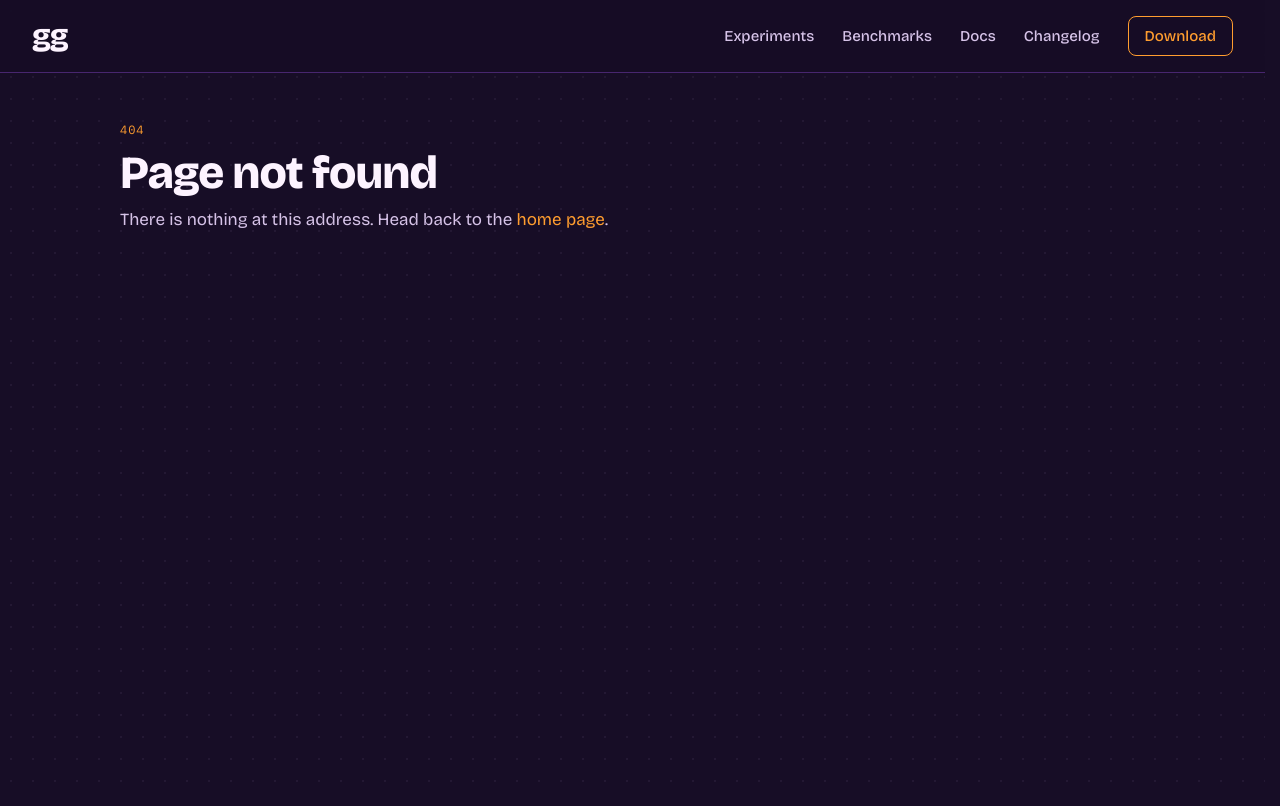
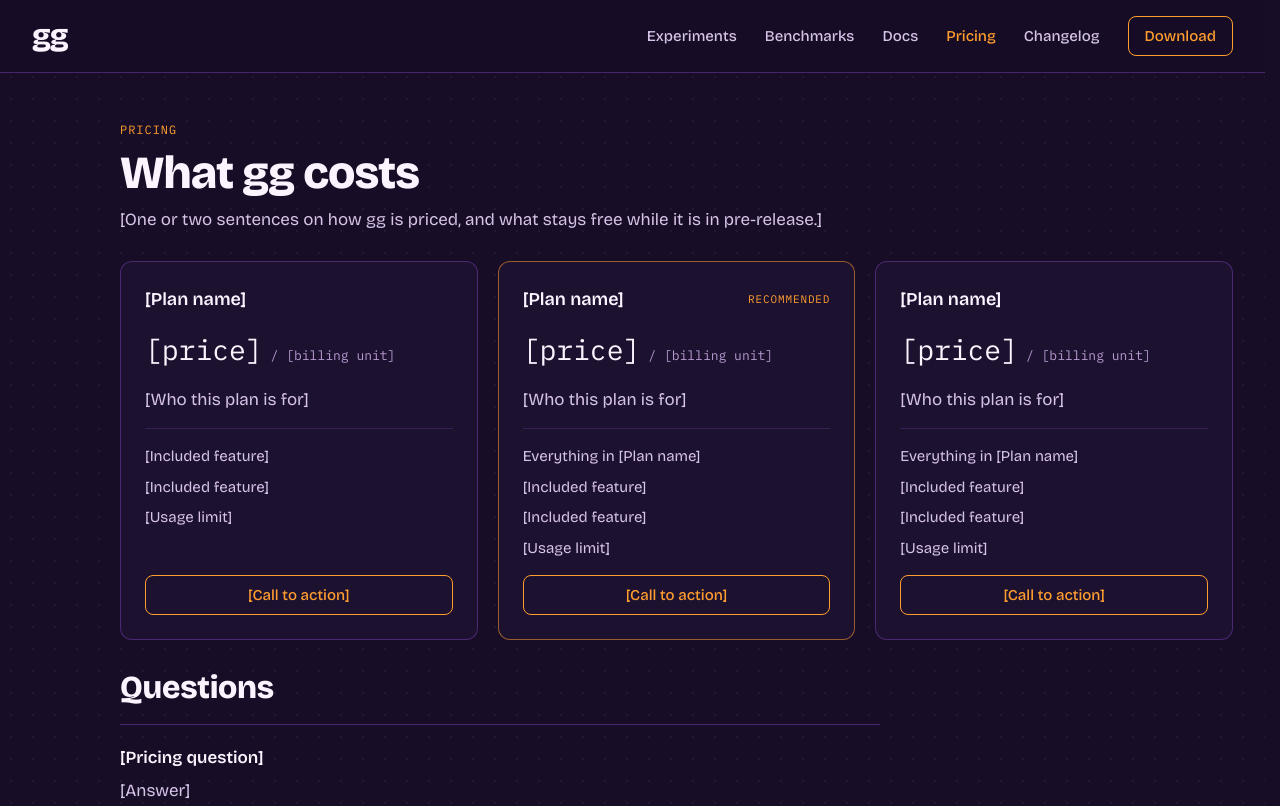
Before and after one commit to TheClockwyrks/gg.rocks, a React (Vite) app in the folder apps/web/: page /pricing in a window 1280 px wide. Before the commit this address had no page. Shown: the top 806 px of the page. Built offline with nearby package versions, Linux system fonts and the light colour scheme.

Commit message:
feat(pricing): add pricing page and landing node
Add a Pricing tab, placeholder page and landing network node, and
remove the 'ships →' tag from the landing page.

```diff
--- a/apps/web/src/App.tsx
+++ b/apps/web/src/App.tsx
@@ -9,6 +9,7 @@ import { Changelog } from "@/pages/Changelog/Changelog";
 import { ComingSoon, NotFound } from "@/pages/ComingSoon/ComingSoon";
 import { Experiments } from "@/pages/Experiments/Experiments";
 import { Landing } from "@/pages/Landing/Landing";
+import { Pricing } from "@/pages/Pricing/Pricing";
 import { WriteUp } from "@/pages/WriteUp/WriteUp";
 
 function Root() {
@@ -30,6 +31,7 @@ const router = createBrowserRouter([
 				children: [
 					{ path: "/experiments", element: <Experiments /> },
 					{ path: "/experiments/:slug", element: <WriteUp /> },
+					{ path: "/pricing", element: <Pricing /> },
 					{ path: "/changelog", element: <Changelog /> },
 					{ path: "/benchmarks", element: <ComingSoon section="benchmarks" /> },
 					{ path: "/docs", element: <ComingSoon section="docs" /> },
--- /dev/null
+++ b/apps/web/src/data/pricing.ts
@@ -0,0 +1,58 @@
+export interface Plan {
+	id: string;
+	name: string;
+	price: string;
+	/** What the price is charged per, e.g. a seat or a month. */
+	unit: string;
+	summary: string;
+	features: string[];
+	/** Label of the plan's call to action. */
+	action: string;
+	/** Marks the plan the page steers people towards. */
+	featured?: boolean;
+}
+
+export interface PricingQuestion {
+	question: string;
+	answer: string;
+}
+
+const features = ["[Included feature]", "[Included feature]", "[Usage limit]"];
+
+// Placeholder content until real pricing is decided.
+export const plans: Plan[] = [
+	{
+		id: "plan-1",
+		name: "[Plan name]",
+		price: "[price]",
+		unit: "[billing unit]",
+		summary: "[Who this plan is for]",
+		features,
+		action: "[Call to action]",
+	},
+	{
+		id: "plan-2",
+		name: "[Plan name]",
+		price: "[price]",
+		unit: "[billing unit]",
+		summary: "[Who this plan is for]",
+		features: ["Everything in [Plan name]", ...features],
+		action: "[Call to action]",
+		featured: true,
+	},
+	{
+		id: "plan-3",
+		name: "[Plan name]",
+		price: "[price]",
+		unit: "[billing unit]",
+		summary: "[Who this plan is for]",
+		features: ["Everything in [Plan name]", ...features],
+		action: "[Call to action]",
+	},
+];
+
+export const pricingQuestions: PricingQuestion[] = [
+	{ question: "[Pricing question]", answer: "[Answer]" },
+	{ question: "[Pricing question]", answer: "[Answer]" },
+	{ question: "[Pricing question]", answer: "[Answer]" },
+];
--- a/apps/web/src/data/site.ts
+++ b/apps/web/src/data/site.ts
@@ -1,5 +1,10 @@
 export type SectionId =
-	"experiments" | "benchmarks" | "docs" | "changelog" | "download";
+	| "experiments"
+	| "benchmarks"
+	| "docs"
+	| "pricing"
+	| "changelog"
+	| "download";
 
 export interface Section {
 	id: SectionId;
@@ -15,6 +20,7 @@ export const sections: Record<SectionId, Section> = {
 	},
 	benchmarks: { id: "benchmarks", label: "Benchmarks", path: "/benchmarks" },
 	docs: { id: "docs", label: "Docs", path: "/docs" },
+	pricing: { id: "pricing", label: "Pricing", path: "/pricing" },
 	changelog: { id: "changelog", label: "Changelog", path: "/changelog" },
 	download: { id: "download", label: "Download", path: "/download" },
 };
@@ -24,6 +30,7 @@ export const headerNav: SectionId[] = [
 	"experiments",
 	"benchmarks",
 	"docs",
+	"pricing",
 	"changelog",
 ];
 
@@ -33,5 +40,6 @@ export const railNav: SectionId[] = [
 	"experiments",
 	"changelog",
 	"download",
+	"pricing",
 	"docs",
 ];
--- a/apps/web/src/pages/Landing/Landing.tsx
+++ b/apps/web/src/pages/Landing/Landing.tsx
@@ -37,6 +37,7 @@ const nodeCopy: Record<SectionId, NodeCopy> = {
 			short: "gg [version] · pre-release",
 		},
 	},
+	pricing: { primary: false },
 	changelog: { primary: false },
 	docs: { primary: false },
 };
@@ -136,25 +137,6 @@ export function Landing() {
 				})}
 			</nav>
 
-			{layout.tag && (
-				<span
-					className={cx(
-						styles.tag,
-						active !== null &&
-							!layout.tag.serves.includes(active) &&
-							styles.dimmed,
-					)}
-					style={
-						{
-							...position(layout, layout.tag.at),
-							"--delay": `${layout.settled}ms`,
-						} as CSSProperties
-					}
-				>
-					<span className={styles.tagText}>{layout.tag.text}</span>
-				</span>
-			)}
-
 			<p className={styles.footnote}>
 				Results come from The Test Cabinet runs. Its methodology is open source.
 			</p>
--- a/apps/web/src/pages/Landing/Network.tsx
+++ b/apps/web/src/pages/Landing/Network.tsx
@@ -15,7 +15,11 @@ const PRIMARY_MARKER_SIZE = 14;
 const SECONDARY_MARKER_SIZE = 10;
 
 /** Sections drawn with the smaller marker. */
-const secondary: ReadonlySet<SectionId> = new Set(["changelog", "docs"]);
+const secondary: ReadonlySet<SectionId> = new Set([
+	"changelog",
+	"docs",
+	"pricing",
+]);
 
 function timing({ delay, duration }: NetStroke): CSSProperties {
 	return {
--- a/apps/web/src/pages/Landing/layouts.ts
+++ b/apps/web/src/pages/Landing/layouts.ts
@@ -27,12 +27,6 @@ export interface NetNode {
 	serves: SectionId[];
 }
 
-export interface NetTag {
-	text: string;
-	at: Point;
-	serves: SectionId[];
-}
-
 /**
  * One arrangement of the landing network, drawn on a design canvas of
  * `width` x `height` and stretched to the real viewport about `origin`, the
@@ -52,7 +46,6 @@ export interface NetLayout {
 	filaments: NetStroke[];
 	routes: NetRoute[];
 	nodes: NetNode[];
-	tag?: NetTag;
 }
 
 const FILAMENT_DURATION = 300;
@@ -78,6 +71,7 @@ const WIDE_TO_DOWNLOAD = `${WIDE_FORK} C 680 500 660 580 720 640`;
 const WIDE_TO_BENCHMARKS = `${WIDE_FORK} C 780 430 920 520 1120 480`;
 const WIDE_TO_CHANGELOG = "M860 240 C 980 260 1080 160 1240 180";
 const WIDE_TO_DOCS = "M1120 480 C 1180 560 1170 680 1260 740";
+const WIDE_TO_PRICING = "M720 640 C 720 730 800 790 960 790";
 
 const wide: NetLayout = {
 	id: "wide",
@@ -92,6 +86,7 @@ const wide: NetLayout = {
 		haze(880, 0, WIDE_TO_BENCHMARKS),
 		haze(840, 0, `${WIDE_TO_EXPERIMENTS} C 980 260 1080 160 1240 180`),
 		haze(1100, 0, `${WIDE_TO_BENCHMARKS} C 1180 560 1170 680 1260 740`),
+		haze(900, 0, `${WIDE_TO_DOWNLOAD} C 720 730 800 790 960 790`),
 		haze(300, 290, "M520 150 C 600 90 680 60 760 40"),
 		haze(300, 510, "M640 420 C 760 360 880 320 1000 300"),
 		haze(250, 510, "M640 420 C 600 520 600 600 560 700"),
@@ -103,7 +98,7 @@ const wide: NetLayout = {
 		filament(30, "M180 86 C 200 140 180 190 210 230"),
 		filament(440, "M720 212 C 740 140 700 90 760 40"),
 		filament(510, "M640 420 C 600 470 590 520 560 560"),
-		filament(690, "M720 640 C 760 720 740 790 800 870"),
+		filament(900, "M960 790 C 1010 810 1040 850 1090 880"),
 		filament(840, "M1240 180 C 1320 150 1360 110 1420 120"),
 		filament(770, "M980 500 C 1000 400 1040 380 1010 320"),
 		filament(880, "M1120 480 C 1220 430 1330 450 1420 400"),
@@ -124,7 +119,7 @@ const wide: NetLayout = {
 			duration: 400,
 			tone: "accent",
 			weight: "trunk",
-			serves: ["download"],
+			serves: ["download", "pricing"],
 		},
 		{
 			d: WIDE_TO_BENCHMARKS,
@@ -150,6 +145,14 @@ const wide: NetLayout = {
 			weight: "branch",
 			serves: ["docs"],
 		},
+		{
+			d: WIDE_TO_PRICING,
+			delay: 900,
+			duration: 220,
+			tone: "accent",
+			weight: "branch",
+			serves: ["pricing"],
+		},
 	],
 	nodes: [
 		{
@@ -164,11 +167,16 @@ const wide: NetLayout = {
 			delay: 880,
 			serves: ["benchmarks", "docs"],
 		},
-		{ id: "download", at: [720, 640], delay: 690, serves: ["download"] },
+		{
+			id: "download",
+			at: [720, 640],
+			delay: 690,
+			serves: ["download", "pricing"],
+		},
 		{ id: "changelog", at: [1240, 180], delay: 840, serves: ["changelog"] },
 		{ id: "docs", at: [1260, 740], delay: 1100, serves: ["docs"] },
+		{ id: "pricing", at: [960, 790], delay: 900, serves: ["pricing"] },
 	],
-	tag: { text: "ships →", at: [1085, 202], serves: ["changelog"] },
 };
 
 // --- Medium: tablets and unfolded foldables -------------------------------
@@ -182,7 +190,7 @@ const medium: NetLayout = {
 	height: 800,
 	origin: [64, 44],
 	growth: "out",
-	settled: 890,
+	settled: 950,
 	haze: [],
 	filaments: [
 		filament(820, "M600 120 C 650 90 680 60 712 40"),
@@ -213,7 +221,15 @@ const medium: NetLayout = {
 			duration: 480,
 			tone: "accent",
 			weight: "trunk",
-			serves: ["download"],
+			serves: ["download", "pricing"],
+		},
+		{
+			d: "M110 500 C 110 580 170 650 260 650",
+			delay: 730,
+			duration: 220,
+			tone: "accent",
+			weight: "branch",
+			serves: ["pricing"],
 		},
 		{
 			d: "M540 330 C 580 400 560 500 520 560",
@@ -246,8 +262,14 @@ const medium: NetLayout = {
 			serves: ["experiments", "changelog"],
 		},
 		{ id: "changelog", at: [600, 120], delay: 820, serves: ["changelog"] },
-		{ id: "download", at: [110, 500], delay: 730, serves: ["download"] },
+		{
+			id: "download",
+			at: [110, 500],
+			delay: 730,
+			serves: ["download", "pricing"],
+		},
 		{ id: "docs", at: [520, 560], delay: 890, serves: ["docs"] },
+		{ id: "pricing", at: [260, 650], delay: 950, serves: ["pricing"] },
 	],
 };
 
@@ -262,7 +284,7 @@ const narrow: NetLayout = {
 	height: 844,
 	origin: [30, 58],
 	growth: "out",
-	settled: 620,
+	settled: 720,
 	haze: [],
 	filaments: [
 		filament(300, "M40 390 C 14 400 8 420 2 430"),
@@ -270,7 +292,7 @@ const narrow: NetLayout = {
 		filament(600, "M236 520 C 280 560 320 600 386 640"),
 		filament(600, "M236 520 C 280 500 330 470 386 460"),
 		filament(620, "M150 660 C 220 690 290 700 380 750"),
-		filament(620, "M70 660 C 60 720 80 770 70 840"),
+		filament(720, "M110 740 C 104 780 118 810 108 840"),
 	],
 	routes: [
 		{
@@ -306,6 +328,14 @@ const narrow: NetLayout = {
 			serves: ["docs"],
 		},
 		{
+			d: `${NARROW_TRUNK} C 32 620 28 700 50 728 C 66 746 90 742 110 740`,
+			delay: 0,
+			duration: 720,
+			tone: "accent",
+			weight: "trunk",
+			serves: ["pricing"],
+		},
+		{
 			d: "M176 420 C 172 460 200 500 236 520",
 			delay: 420,
 			duration: 200,
@@ -325,6 +355,7 @@ const narrow: NetLayout = {
 		{ id: "changelog", at: [236, 520], delay: 620, serves: ["changelog"] },
 		{ id: "download", at: [70, 560], delay: 480, serves: ["download"] },
 		{ id: "docs", at: [150, 660], delay: 600, serves: ["docs"] },
+		{ id: "pricing", at: [110, 740], delay: 720, serves: ["pricing"] },
 	],
 };
 
--- /dev/null
+++ b/apps/web/src/pages/Pricing/Pricing.module.scss
@@ -0,0 +1,129 @@
+@use "@/styles" as *;
+
+.plans {
+	display: grid;
+	gap: $s-5;
+	margin: 0;
+	padding: 0;
+	list-style: none;
+
+	@include up($bp-md) {
+		grid-template-columns: repeat(3, minmax(0, 1fr));
+	}
+}
+
+.plan {
+	display: flex;
+	flex-direction: column;
+	gap: $s-4;
+	background: $color-raised;
+
+	@include card;
+
+	&.featured {
+		border-color: $color-accent-outline;
+	}
+}
+
+.heading {
+	display: flex;
+	flex-wrap: wrap;
+	align-items: center;
+	justify-content: space-between;
+	gap: $s-2;
+}
+
+.name {
+	margin: 0;
+
+	@include text-title-figure;
+}
+
+.flag {
+	@include text-label($text-11, $color-accent);
+}
+
+.cost {
+	display: flex;
+	flex-wrap: wrap;
+	align-items: baseline;
+	gap: $s-2;
+	margin: 0;
+	font-family: $font-mono;
+}
+
+.price {
+	font-size: $text-28;
+}
+
+.unit {
+	font-size: $text-13;
+	color: $color-ink-subtle;
+}
+
+.summary {
+	@include text-lead;
+}
+
+.features {
+	display: flex;
+	flex-direction: column;
+	gap: $s-2;
+	margin: 0;
+	padding: $s-4 0 0;
+	border-top: $border-soft;
+	list-style: none;
+}
+
+.feature {
+	font-size: $text-15;
+	color: $color-ink-muted;
+}
+
+// Pushed to the bottom so the buttons line up across plans.
+.action {
+	display: flex;
+	align-items: center;
+	justify-content: center;
+	min-height: $control-height;
+	margin-top: auto;
+	padding: 0 $s-4;
+	border: $border-width solid $color-accent;
+	border-radius: $radius-md;
+	font-size: $text-15;
+	font-weight: $weight-medium;
+}
+
+.questions {
+	display: flex;
+	flex-direction: column;
+	gap: $s-4;
+	max-width: $layout-prose;
+}
+
+.questionsTitle {
+	@include text-title-section;
+}
+
+.list {
+	margin: 0;
+}
+
+.item {
+	display: flex;
+	flex-direction: column;
+	gap: $s-1-5;
+	padding-block: $s-5;
+	border-top: $border;
+}
+
+.question {
+	font-size: $text-17;
+	font-weight: $weight-semibold;
+}
+
+.answer {
+	margin: 0;
+
+	@include text-body;
+}
--- /dev/null
+++ b/apps/web/src/pages/Pricing/Pricing.tsx
@@ -0,0 +1,69 @@
+import { PageBody } from "@/components/PageBody/PageBody";
+import { PageIntro } from "@/components/PageIntro/PageIntro";
+import { PlaceholderLink } from "@/components/PlaceholderLink/PlaceholderLink";
+import { plans, pricingQuestions } from "@/data/pricing";
+import { cx } from "@/utils/cx";
+import styles from "./Pricing.module.scss";
+
+export function Pricing() {
+	return (
+		<PageBody rail="pricing">
+			<PageIntro
+				eyebrow="Pricing"
+				title="What gg costs"
+			>
+				[One or two sentences on how gg is priced, and what stays free while it
+				is in pre-release.]
+			</PageIntro>
+
+			<ul className={styles.plans}>
+				{plans.map((plan) => (
+					<li
+						key={plan.id}
+						className={cx(styles.plan, plan.featured && styles.featured)}
+					>
+						<div className={styles.heading}>
+							<h2 className={styles.name}>{plan.name}</h2>
+							{plan.featured && (
+								<span className={styles.flag}>Recommended</span>
+							)}
+						</div>
+						<p className={styles.cost}>
+							<span className={styles.price}>{plan.price}</span>
+							<span className={styles.unit}>/ {plan.unit}</span>
+						</p>
+						<p className={styles.summary}>{plan.summary}</p>
+						<ul className={styles.features}>
+							{plan.features.map((feature, index) => (
+								<li
+									key={index}
+									className={styles.feature}
+								>
+									{feature}
+								</li>
+							))}
+						</ul>
+						<PlaceholderLink className={styles.action}>
+							{plan.action}
+						</PlaceholderLink>
+					</li>
+				))}
+			</ul>
+
+			<section className={styles.questions}>
+				<h2 className={styles.questionsTitle}>Questions</h2>
+				<dl className={styles.list}>
+					{pricingQuestions.map((item, index) => (
+						<div
+							key={index}
+							className={styles.item}
+						>
+							<dt className={styles.question}>{item.question}</dt>
+							<dd className={styles.answer}>{item.answer}</dd>
+						</div>
+					))}
+				</dl>
+			</section>
+		</PageBody>
+	);
+}
```
Also changed, not shown: apps/web/src/pages/Landing/Landing.module.scss (+4 -35 lines).
